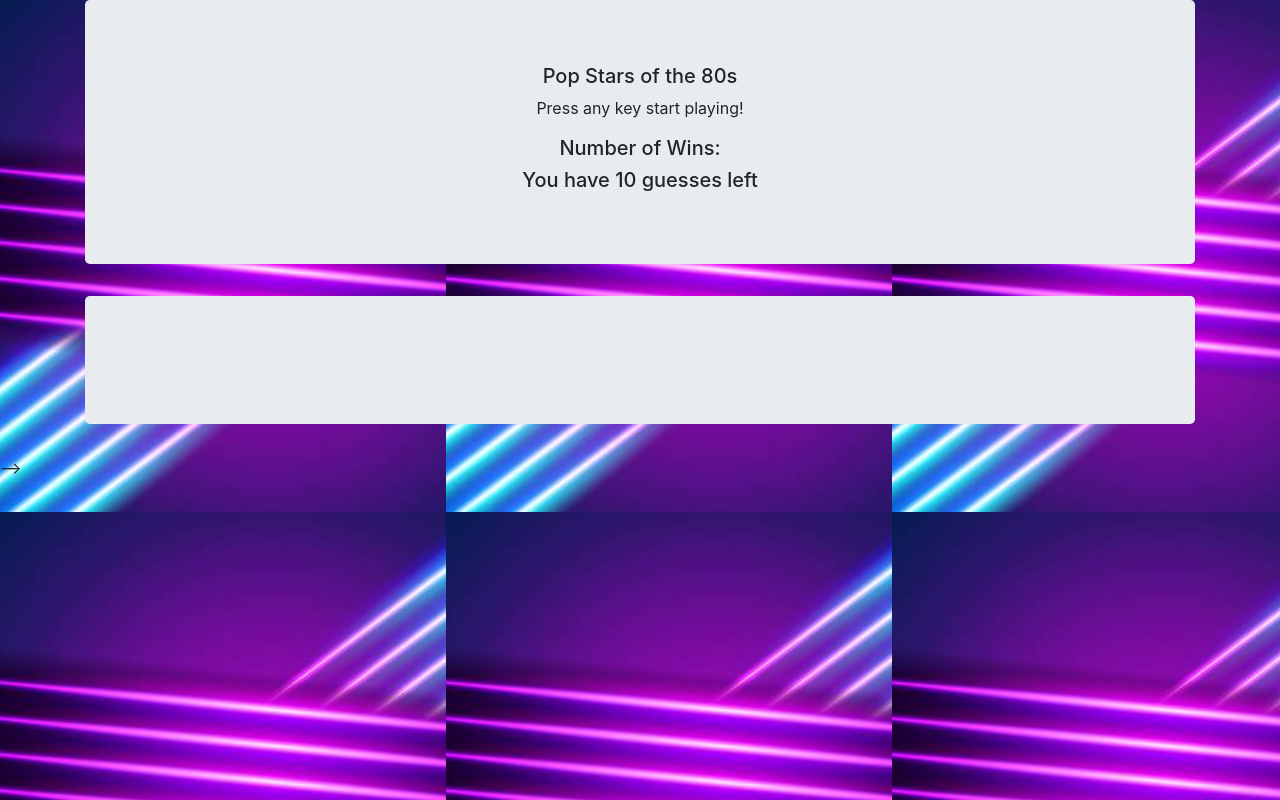
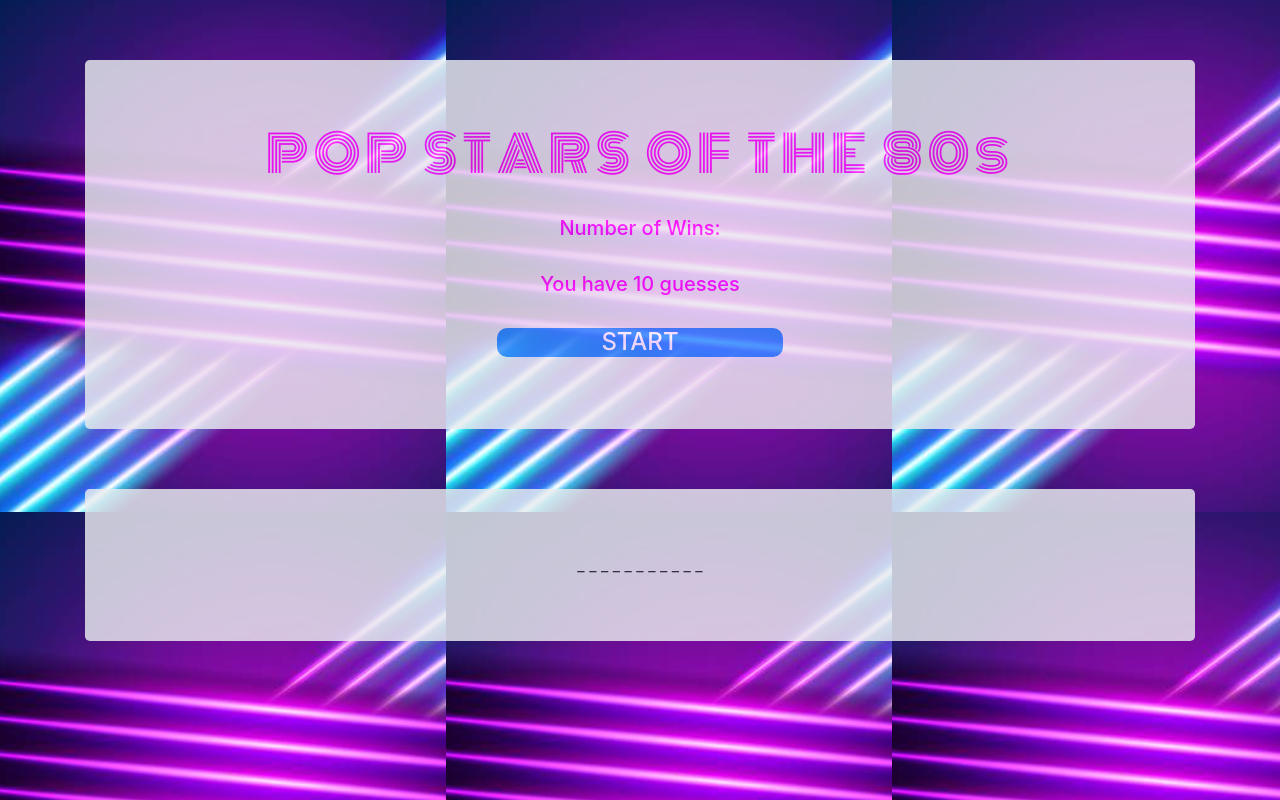
Before and after one commit to TColl1433/Word-Guess-Game, a plain HTML site: page index.html in a window 1280 px wide. Drawn offline with nearby package versions, Linux system fonts and the light colour scheme.

Commit message:
added color

```diff
--- a/assets/css/style.css
+++ b/assets/css/style.css
@@ -1,4 +1,33 @@
-.body {
-    background-image: pink;
+body {
+    background-image: url("../images/bckgndimg.png");
 }
-/* url(../assets/images/bckgndimg.png) */
+
+.container{
+    margin-top: 60px;
+}
+
+div {
+    opacity: 0.91;
+    }
+
+ h3{
+    color: magenta;
+    font-size: 50px;
+    font-family: 'Monoton', cursive;
+    letter-spacing: 5px;
+}
+
+h5{
+    color: magenta;
+}
+
+.btn-primary{
+    margin-left: 380px;
+    margin-right: 380px;
+    border-radius: 10px;
+
+
+
+
+
+}
--- a/assets/javascript/game.js
+++ b/assets/javascript/game.js
@@ -1,31 +1,40 @@
-
-//var $ = function (id) {
-//return document.getElementById();
-//}
-
-// Create variables that hold references to the places in the HTML where we want to display things.
 
 
+
+
+
+// All of the below variables are outside of the functions they are what's known as a global scope.
+//They can be used in any function below.
+
 //declaring variable Arrays answers
-var game = ["Madonna", "Prince", "Tina Turner", "Cindi Lauper"]
+var game = ["MADONNA", "PRINCE", "TINA TURNER", "CINDI LAUPER"]
 
 //these variables give you random options from "var game"
 var choice = Math.floor(Math.random() * 4);
-//this takes the choice from above line and applys the random array
+//this takes the choice from above line and picks a choice from the random array
 var answer = game[choice];
-//
+//this takes the length of the answer and gives the correct number of spaces for the answer. It counts the letters in the word answer.
 var myLength = answer.length;
+//this is going to put and underscore for each letter in the word
+var display = [myLength];
+// this is the number of letters that need to be guessed correctly in order to win the game
+var win = myLength;
+//this takes the letters from the answer variable & splits it into a separate character array. Now each character is at an index (mind blowing!).
+//I orginally thought I was going to have to declare a separate array for each letter in the alphabet; I think the above takes care of that!
+var letters = answer.split("");
+//Pretty self explanatory!
+var attemptsLeft = 10;
+//Output is equal to nothing. This is how the blank spaces will be displayed in the GUI
+var output = "";
 
-var display = [myLength];
-var win = myLength;
-var letters = answer.split("");
-var attemptsLeft = 10;
-var output = "";
 
 
 
 //this "iterates" through the variable array and displays an underscore for each letter
 var setup = function () {
+    //this is a for loop
+    //var i (i stands for integer)
+    //this
     for (var i = 0; i < answer.length; i++) {
         display[i] = "_ ";
         output = output + display[i];
@@ -42,8 +51,8 @@ document.onkeyup = function () {
 
     for (var j = 0; j < answer.length; j++) {
 
-        if (userGuess == letters[j]) {
-            display[j] = userGuess;
+        if (userGuess.toUpperCase() == letters[j]) {
+            display[j] = userGuess.toUpperCase();
             win--;
         }
 
--- a/index.html
+++ b/index.html
@@ -9,27 +9,30 @@
     <!-- Bootstrap CSS -->
     <link rel="stylesheet" href="https://stackpath.bootstrapcdn.com/bootstrap/4.3.1/css/bootstrap.min.css"
         integrity="sha384-ggOyR0iXCbMQv3Xipma34MD+dH/1fQ784/j6cY/iJTQUOhcWr7x9JvoRxT2MZw1T" crossorigin="anonymous">
-    <script src="assets/javascript/game.js"></script>
+
     <link rel="stylesheet" href="assets/css/style.css">
+
+    <link href="https://fonts.googleapis.com/css?family=Monoton" rel="stylesheet">
     <title>Popstars of the 80s</title>
 
 </head>
 
 <body>
 
-    <style>
-        body {
-            background-image: url(assets/images/bckgndimg.png)
-        }
-    </style>
+
 
     <div class="container">
         <div class="jumbotron text-center">
             <div>
-                <h5>Pop Stars of the 80s</h5>
-                <p id="directions-text">Press any key start playing!</p>
+                <h3>POP STARS OF THE 80s</h3>
+                <br>
                 <h5 class="text-center" id="wintotal">Number of Wins:</h5>
-                <h5 class="text-center" id="guesses">You have 10 guesses left</h5>
+                <br>
+                <h5 class="text-center" id="guesses">You have 10 guesses</h5>
+                <br>
+                <div class="btn-primary">
+                    <h4>START</h4>
+                </div>
             </div>
         </div>
     </div>
@@ -43,6 +46,8 @@
 
 
 
+
+
     <script src="https://code.jquery.com/jquery-3.3.1.slim.min.js"
         integrity="sha384-q8i/X+965DzO0rT7abK41JStQIAqVgRVzpbzo5smXKp4YfRvH+8abtTE1Pi6jizo"
         crossorigin="anonymous"></script>
@@ -51,7 +56,8 @@
         crossorigin="anonymous"></script>
     <script src="https://stackpath.bootstrapcdn.com/bootstrap/4.3.1/js/bootstrap.min.js"
         integrity="sha384-JjSmVgyd0p3pXB1rRibZUAYoIIy6OrQ6VrjIEaFf/nJGzIxFDsf4x0xIM+B07jRM"
-        crossorigin="anonymous"></script> -->
+        crossorigin="anonymous"></script>
+    <script src="assets/javascript/game.js"></script>
 </body>
 
 </html>
```
